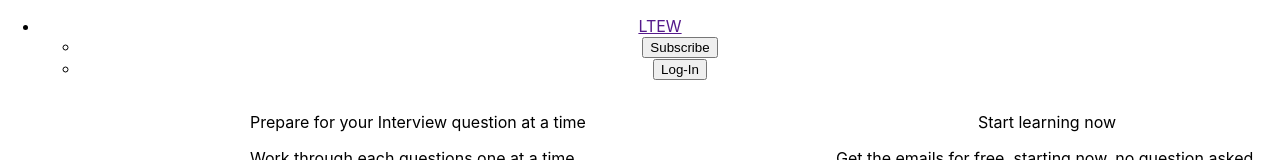
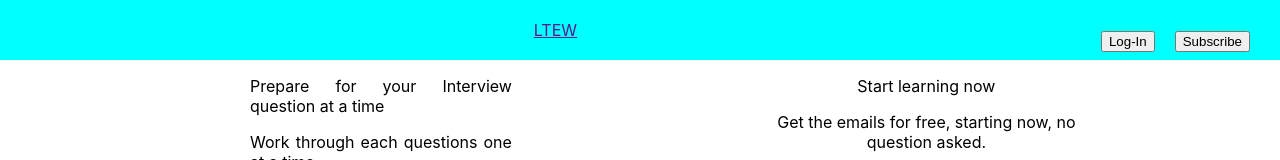
Before and after one commit to mohinishlokesh96/learntheeasyway, a React (Create React App) app in the folder learntheeasyway/: page / in a window 1280 px wide. Shown: the top 160 px of the page. Built offline with nearby package versions, Linux system fonts and the light colour scheme.

Commit message:
Added navigation css

```diff
--- a/learntheeasyway/src/components/Navigation/Navigation.css
+++ b/learntheeasyway/src/components/Navigation/Navigation.css
@@ -0,0 +1,16 @@
+.navigationOptions{
+    list-style-type: none;
+    margin:0px;
+    padding:0px;
+}
+.navigationVariousOptions{
+    float:right;
+    margin:10px;
+}
+.navigationLink{
+    margin:0;
+}
+.navigationClass{
+    background-color: aqua;;
+    padding:20px;
+}
--- a/learntheeasyway/src/components/Navigation/Navigation.tsx
+++ b/learntheeasyway/src/components/Navigation/Navigation.tsx
@@ -2,14 +2,10 @@ import "./Navigation.css"
 const Navigation=()=>{
     return (
         <div className="navigationClass">
-            <ul>
-                <li><a href="">LTEW</a></li>
-                <div>
-                    <ul>
-                        <li><button>Subscribe</button></li>
-                        <li><button>Log-In</button></li>
-                    </ul>
-                </div>
+            <ul className="navigationOptions">
+                <a href="" className="navigationLink">LTEW</a>
+                <li className="navigationVariousOptions"><button>Subscribe</button></li>
+                <li className="navigationVariousOptions"><button>Log-In</button></li>
             </ul>
         </div>
     )
```
